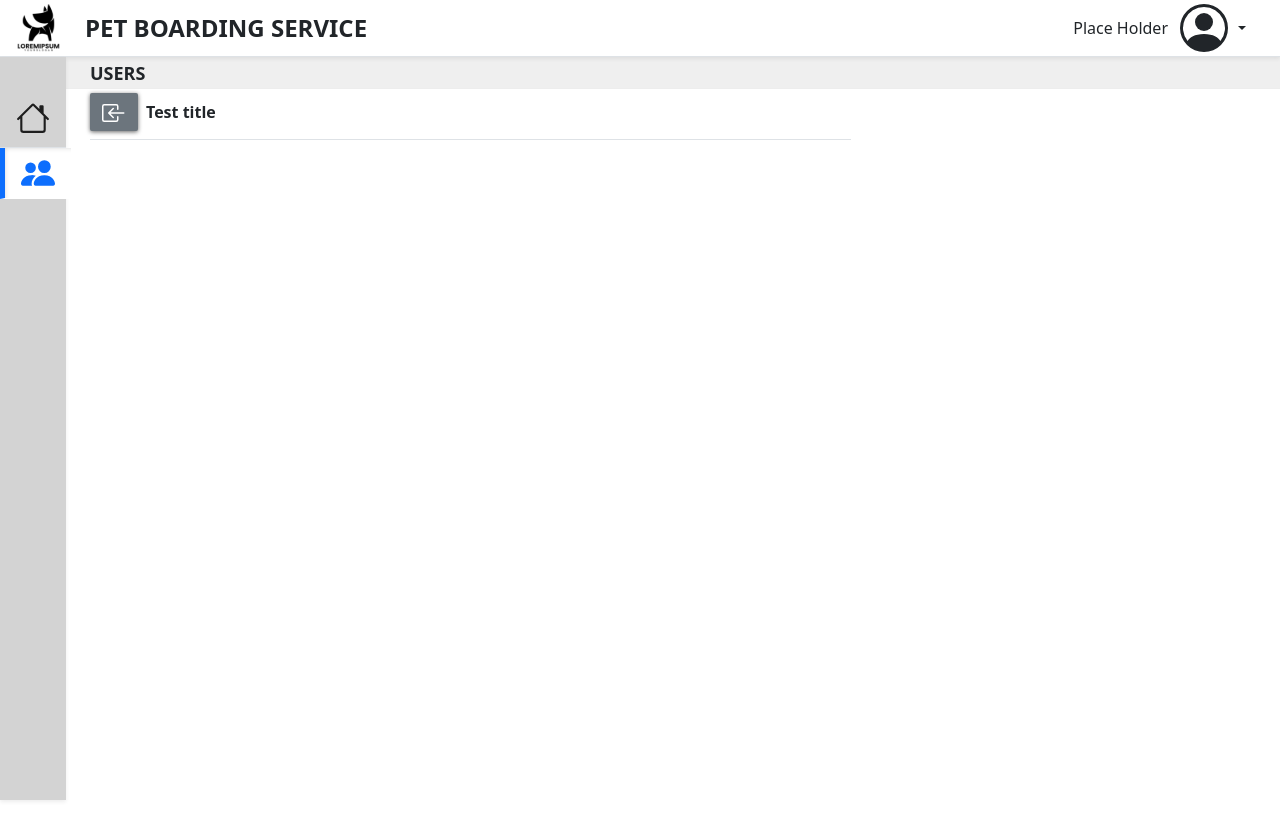
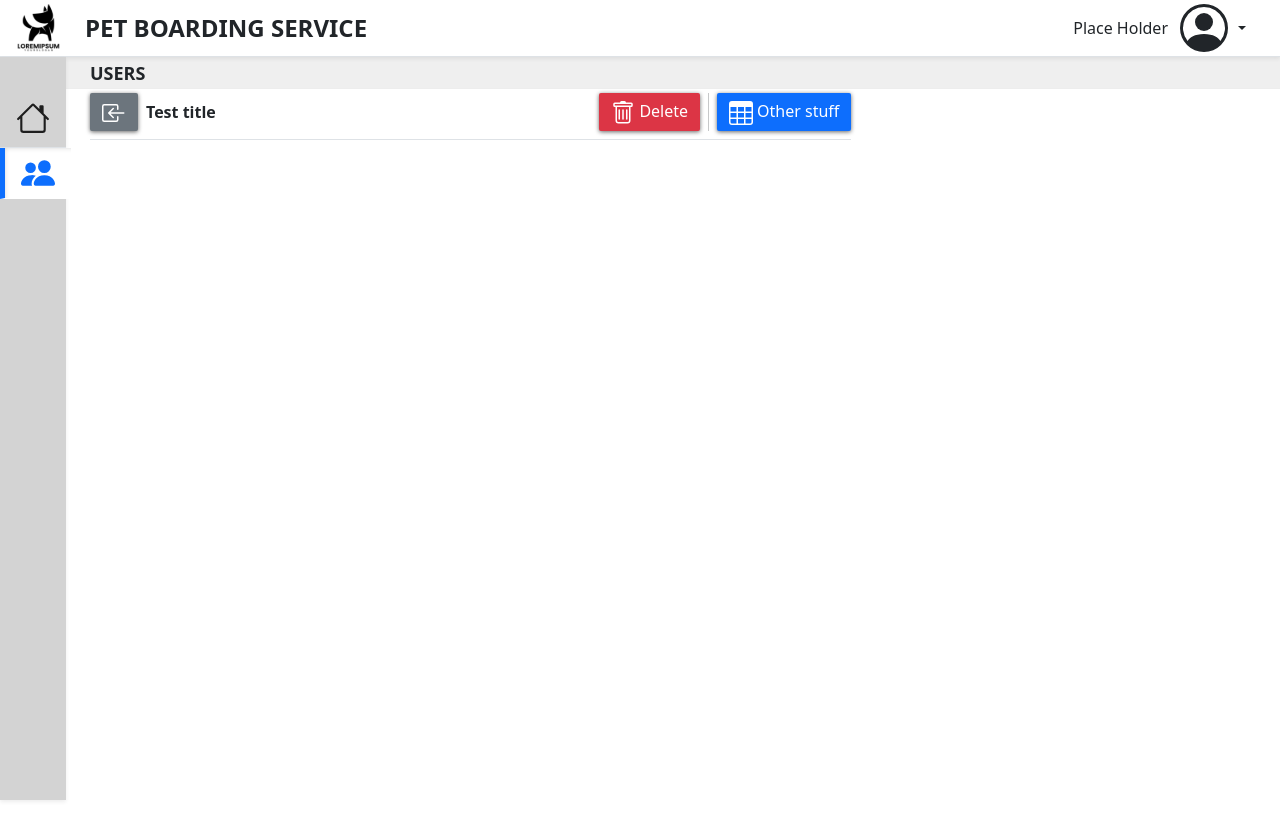
Before and after one commit to UlisesPeguero/pbs-frontend, a React (Create React App) app: page /users in a window 1280 px wide. Shown: the top 840 px of the page. Built offline with nearby package versions, Linux system fonts and the light colour scheme.

Commit message:
Working on Component Form

```diff
--- a/package.json
+++ b/package.json
@@ -10,6 +10,7 @@
     "react": "^18.2.0",
     "react-bootstrap-icons": "^1.10.3",
     "react-dom": "^18.2.0",
+    "react-hook-form": "^7.44.3",
     "react-router-dom": "^6.11.2",
     "react-scripts": "5.0.1",
     "web-vitals": "^2.1.4"
--- a/src/App.js
+++ b/src/App.js
@@ -2,8 +2,8 @@ import { Route, Routes } from 'react-router-dom';
 import './App.css';
 import AppBar from './dashboard/header/AppBar';
 import NavigationBar from './dashboard/navigation/NavigationBar';
-import Home from './modules/Home';
-import Test from './modules/Test';
+import Home from './modules/home/Home';
+import Test from './modules/test/Test';
 import BreadCrumbs from './dashboard/BreadCrumbs';
 import { useEffect, useState } from 'react';
 
--- a/src/dashboard/BreadCrumbs.jsx
+++ b/src/dashboard/BreadCrumbs.jsx
@@ -1,7 +1,13 @@
-import React from 'react';
-import { Link } from 'react-router-dom';
+import React, { useEffect } from 'react';
+import { Link, useLocation } from 'react-router-dom';
 
 export default function BreadCrumbs({ name, path, location }) {
+  const appLocation = useLocation();
+
+  useEffect(() => {
+    //TODO: resolve location automatically
+  }, [appLocation]);
+
   const locations = location?.split('/') || [];
   return (
     <div className="module-breadcrumbs py-0 px-4">
--- a/src/dashboard/content/ContentHeader.jsx
+++ b/src/dashboard/content/ContentHeader.jsx
@@ -22,7 +22,8 @@ const BackButton = function ({ backButtonTo, value = null, classes = 'btn-second
 export default function ContentHeader({
   backButton = true,
   backButtonTo = -1,
-  title = ''
+  title = '',
+  children
 }) {
 
   return (
@@ -31,6 +32,9 @@ export default function ContentHeader({
         backButton && <BackButton backButtonTo={backButtonTo} value={typeof backButton !== 'boolean' ? backButton : null} />
       }
       <span className='fw-semibold px-2'>{title}</span>
+      {
+        children
+      }
     </div>
   );
 }
--- a/src/modules/Test.jsx
+++ /dev/null
@@ -1,12 +0,0 @@
-import React from 'react';
-import Button from '../ui/Button';
-import { PeopleFill } from 'react-bootstrap-icons';
-import ContentHeader from '../dashboard/content/ContentHeader';
-
-export default function Test() {
-  return (
-    <>
-      <ContentHeader title='Test title' />
-    </>
-  );
-}
--- /dev/null
+++ b/src/modules/test/Test.jsx
@@ -0,0 +1,29 @@
+import React from 'react';
+import ContentHeader from '../../dashboard/content/ContentHeader';
+import ToolBar from '../../ui/ToolBar';
+
+export default function Test() {
+
+  return (
+    <>
+      <ContentHeader title='Test title'>
+        <ToolBar align='right' buttons={[
+          {
+            name: 'Delete',
+            message: 'Delete some test.',
+            classes: 'btn-danger',
+            icon: 'Trash',
+            onClick: () => console.log('Delete something')
+          }, {
+            separator: true
+          }, {
+            name: 'Other stuff',
+            message: 'Some other stuff..',
+            icon: 'Table',
+            onClick: () => console.log('Other something')
+          }
+        ]} />
+      </ContentHeader>
+    </>
+  );
+}
--- a/src/ui/Button.jsx
+++ b/src/ui/Button.jsx
@@ -1,6 +1,7 @@
 import React from 'react';
+import { Icon } from './Icon';
 
-export default function Button({ children, type = 'button', onClick, classes = 'btn-primary', tooltip }) {
+export default function Button({ text, icon, children, type = 'button', onClick, classes = 'btn-primary', tooltip }) {
   // TODO: Testing styles
   const style = {
     outline: 'none',
@@ -8,9 +9,28 @@ export default function Button({ children, type = 'button', onClick, classes = '
     borderRadius: '2px',
     boxShadow: '0 1px 4px rgba(0, 0, 0, .6)'
   };
+
+  let ButtonContent = null;
+  if (text || icon) {
+    ButtonContent = () =>
+      <>
+        {
+          icon && <Icon iconName={icon} size={24} />
+        }
+        {
+          text && <span className={'d-none d-sm-inline' + (icon ? ' ms-1' : '')}>{text}</span>
+        }
+      </>;
+  }
+
+
   return (
     <button style={style} className={'btn ' + classes} type={type} onClick={onClick} title={tooltip}>
-      {children}
+      {
+        ButtonContent
+          ? <ButtonContent />
+          : children
+      }
     </button>
   );
 }
--- /dev/null
+++ b/src/ui/ToolBar.jsx
@@ -0,0 +1,22 @@
+import React from 'react';
+import Button from './Button';
+
+export default function ToolBar({ buttons, align, classes = '' }) {
+  return (
+    <div className={"d-flex" + (align === 'right' ? ' ms-auto' : '') + classes}>
+      {
+        buttons.map(button => {
+          return button.separator
+            ? <div className='vr mx-2' />
+            : <Button
+              text={button.name}
+              icon={button.icon}
+              classes={button.classes}
+              tooltip={button.message}
+              onClick={button.onClick}
+            />;
+        })
+      }
+    </div>
+  );
+}
```
Also changed, not shown: src/modules/home/Home.jsx (renamed from src/modules/Home.jsx), src/modules/test/TestForm.jsx (added), 1 other file (tests, documents, lock files or other folders).
